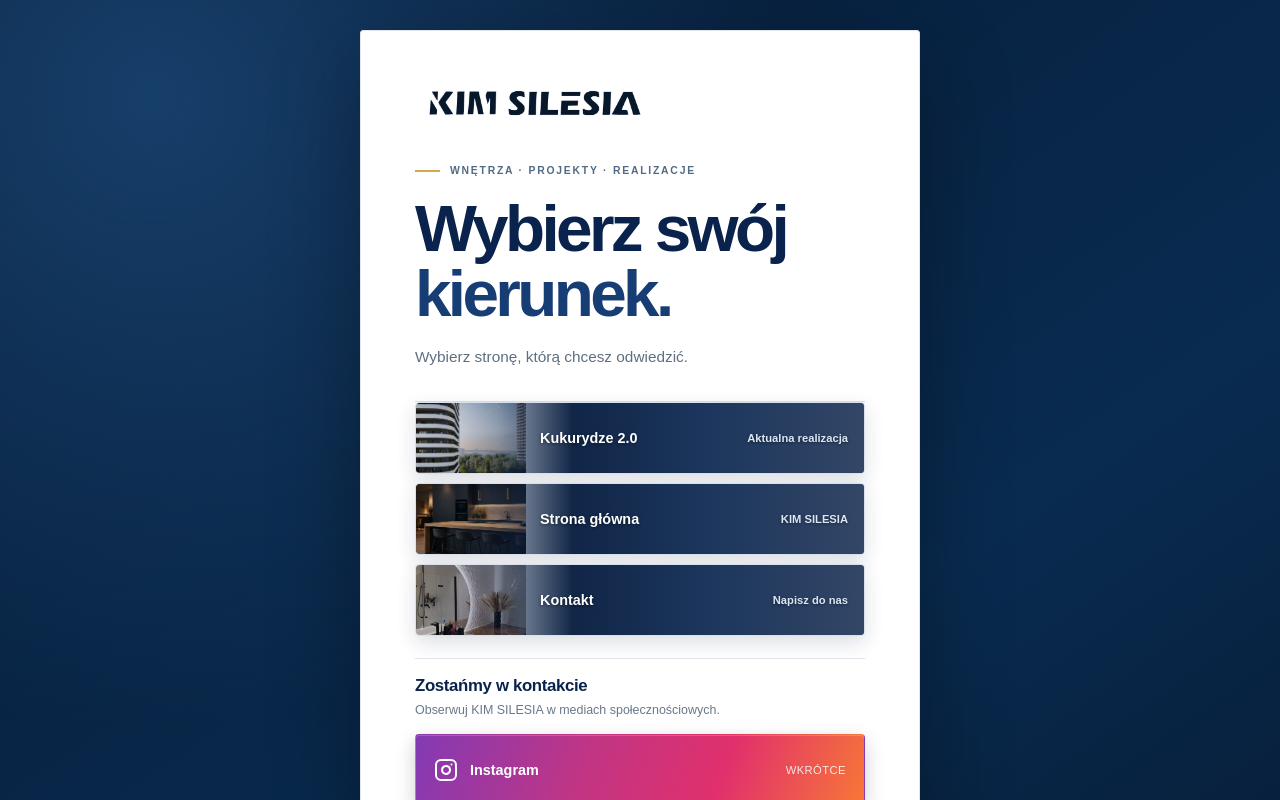
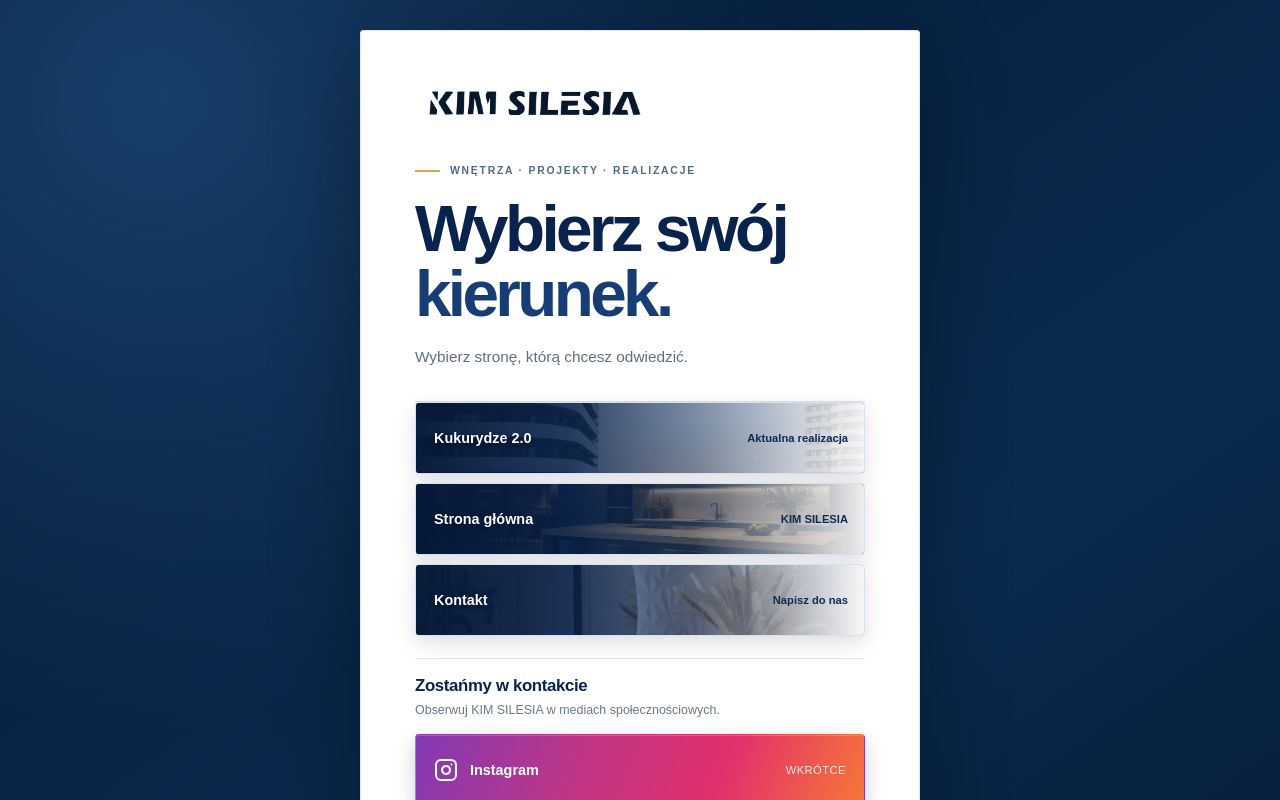
Before and after one commit to KiMsilesia/home, a Next.js app: page /home/qr in a window 1280 px wide. Shown: the top 800 px of the page. Built offline with nearby package versions, Linux system fonts and the light colour scheme; a web font is replaced by a local one.

Commit message:
Rozciągnij zdjęcia na całe kafelki i dodaj gradient granat do bieli

```diff
--- a/app/qr/qr-social.css
+++ b/app/qr/qr-social.css
@@ -75,3 +75,49 @@
 .qr-choice-links>a .qr-link-thumbnail{z-index:1!important;filter:none!important}
 .qr-choice-links>a strong,.qr-choice-links>a small{z-index:3!important}
 .qr-choice-links>a:hover{box-shadow:0 12px 26px rgba(6,26,62,.24)!important}
+
+/* Zdjęcie wypełnia cały kafel, granat przechodzi płynnie w biel */
+.qr-choice-links>a{
+ position:relative!important;
+ isolation:isolate!important;
+ background:#fff!important;
+ overflow:hidden!important;
+}
+.qr-choice-links>a .qr-link-thumbnail{
+ position:absolute!important;
+ inset:0!important;
+ width:100%!important;
+ height:100%!important;
+ min-height:0!important;
+ max-width:none!important;
+ object-fit:cover!important;
+ object-position:center!important;
+ border-radius:0!important;
+ margin:0!important;
+ z-index:0!important;
+ filter:none!important;
+}
+.qr-choice-links>a::before{
+ content:""!important;
+ position:absolute!important;
+ inset:0!important;
+ z-index:1!important;
+ background:linear-gradient(90deg,rgba(5,24,56,.97) 0%,rgba(8,34,75,.86) 34%,rgba(35,65,106,.58) 62%,rgba(255,255,255,.92) 100%)!important;
+ pointer-events:none!important;
+}
+.qr-choice-links>a strong{
+ position:relative!important;
+ z-index:2!important;
+ margin-left:18px!important;
+ color:#fff!important;
+ text-shadow:0 1px 4px rgba(2,15,36,.55)!important;
+}
+.qr-choice-links>a small{
+ position:relative!important;
+ z-index:2!important;
+ color:#102b51!important;
+ text-shadow:none!important;
+}
+@media(max-width:520px){
+ .qr-choice-links>a strong{margin-left:12px!important}
+}
```
